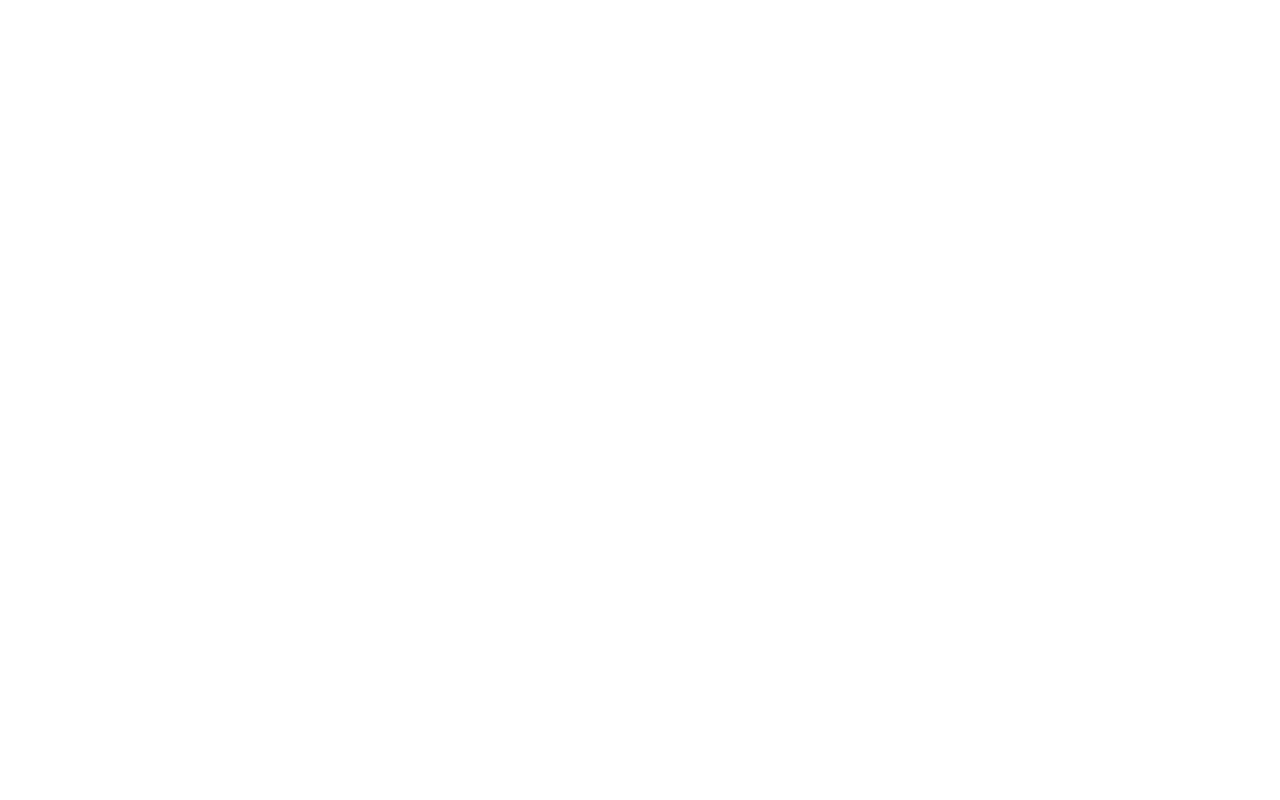
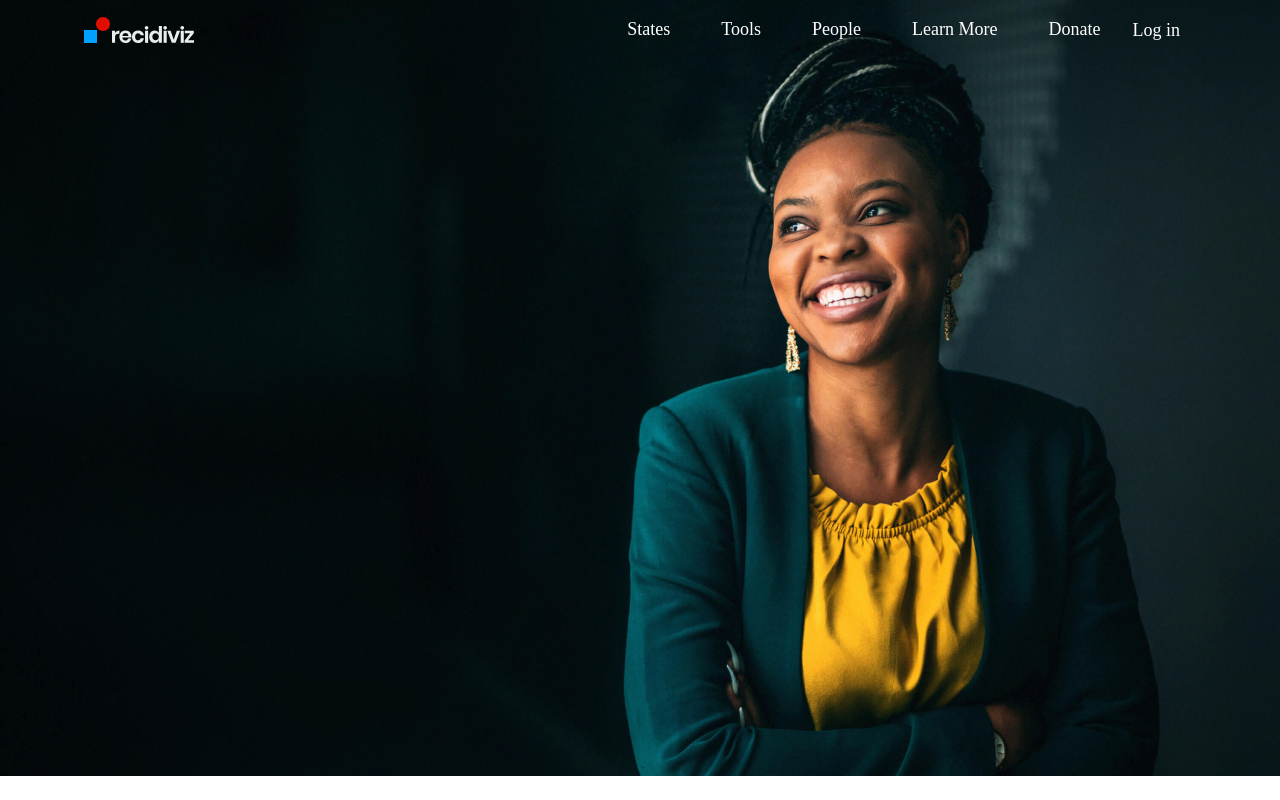
Before and after one commit to Andriikryl/recidiviz-web-lending, a website built with Vite: page index.html in a window 1280 px wide. Built offline with nearby package versions, Linux system fonts and the light colour scheme.

Commit message:
add header html / css

```diff
--- a/index.html
+++ b/index.html
@@ -7,6 +7,39 @@
     <title>Recidiviz</title>
   </head>
   <body>
+    <main>
+      <header class="header | header--position">
+        <div class="container flex header__container">
+          <a class="logo" href="#">
+            <img src="./images/header/logo.svg" alt="Recidiviz logo image" />
+          </a>
+          <nav class="nav | flex" title="Main navigation">
+            <ul class="nav__list | flex">
+              <li class="nav__item">
+                <a class="nav__link" href="#">States</a>
+              </li>
+              <li class="nav__item">
+                <a class="nav__link" href="#">Tools</a>
+              </li>
+              <li class="nav__item">
+                <a class="nav__link" href="#">People</a>
+              </li>
+              <li class="nav__item">
+                <a class="nav__link" href="#">Learn More</a>
+              </li>
+              <li class="nav__item">
+                <a class="nav__link" href="#">Donate</a>
+              </li>
+            </ul>
+            <a class="nav__link" href="#">Log in</a>
+          </nav>
+        </div>
+      </header>
+      <section class="hero">
+        <div class="container"></div>
+      </section>
+    </main>
+
     <script type="module" src="/main.js"></script>
   </body>
 </html>
--- a/style.css
+++ b/style.css
@@ -4,6 +4,7 @@
 }
 * {
   margin: 0;
+  padding: 0;
 }
 html, body {
   height: 100%;
@@ -25,3 +26,88 @@
 #root, #__next {
   isolation: isolate;
 }
+
+li::marker{
+  color: transparent;
+}
+
+a{
+  text-decoration: none;
+}
+
+/*=======================utils*/
+
+.flex{
+  display: flex;
+}
+
+.grid {
+  display: grid;
+  grid-template-columns: repeat(12, 1fr);
+  column-gap: 32px;
+}
+
+.container{
+  max-width: 1152px;
+  margin-inline: auto;
+  padding-inline: 20px;
+}
+
+/*===================== header */
+
+.header--position{
+  position: absolute;
+  left: 0;
+  top: 0;
+  width: 100%;
+  z-index: 10;
+}
+
+.header__container{
+  padding-block: 17px;
+  align-items: center;
+  justify-content: space-between;
+}
+
+.nav{
+  align-items: center;
+  padding-inline-end: 16px;
+}
+
+.nav__list{
+  --gap: 51px;
+  align-items: center;
+  margin-inline-end: 32px;
+  gap: var(--gap);
+}
+
+.nav__link{
+  font-family: 'Public Sans';
+  font-style: normal;
+  font-weight: 400;
+  font-size: 18px;
+  line-height: 16px;
+  color: #FFFFFF;
+  transition: color 0.6s ease;
+  -webkit-transition: color 0.6s ease;
+  -moz-transition: color 0.6s ease;
+  -ms-transition: color 0.6s ease;
+  -o-transition: color 0.6s ease;
+}
+
+.nav__link:hover{
+  color: hsla(176, 100%, 20%, 1);
+}
+
+
+
+
+/*===============  hearo */
+
+.hero {
+  min-height: 776px;
+  background-image: url(./images/hearo/hearo-bg.png);
+  background-position: center;
+  background-size: cover;
+  background-repeat: no-repeat;
+}
```
Also changed, not shown: images/header/Frame.svg (added), images/header/logo.svg (added), images/hearo/hearo-bg.png (added).
